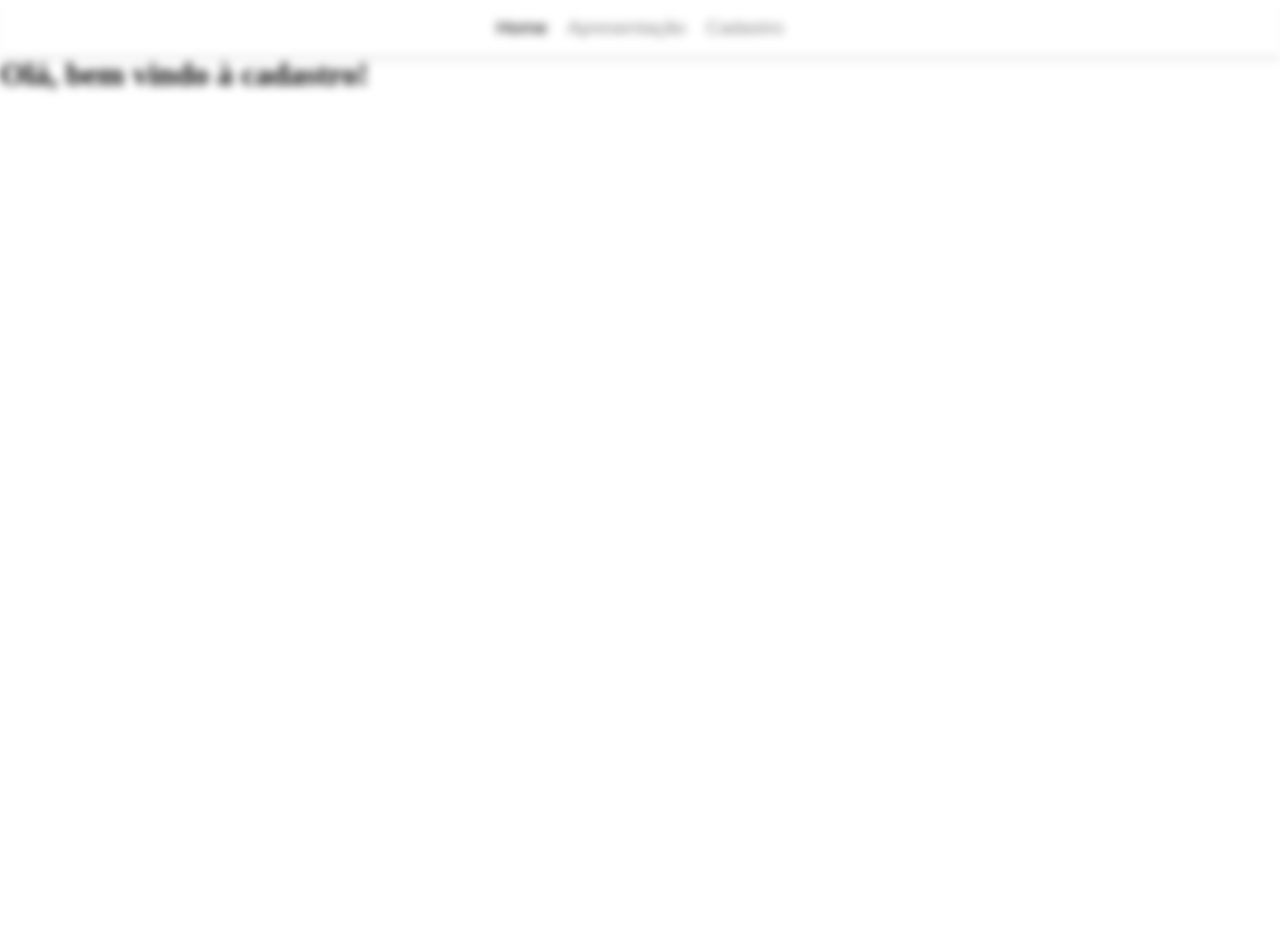
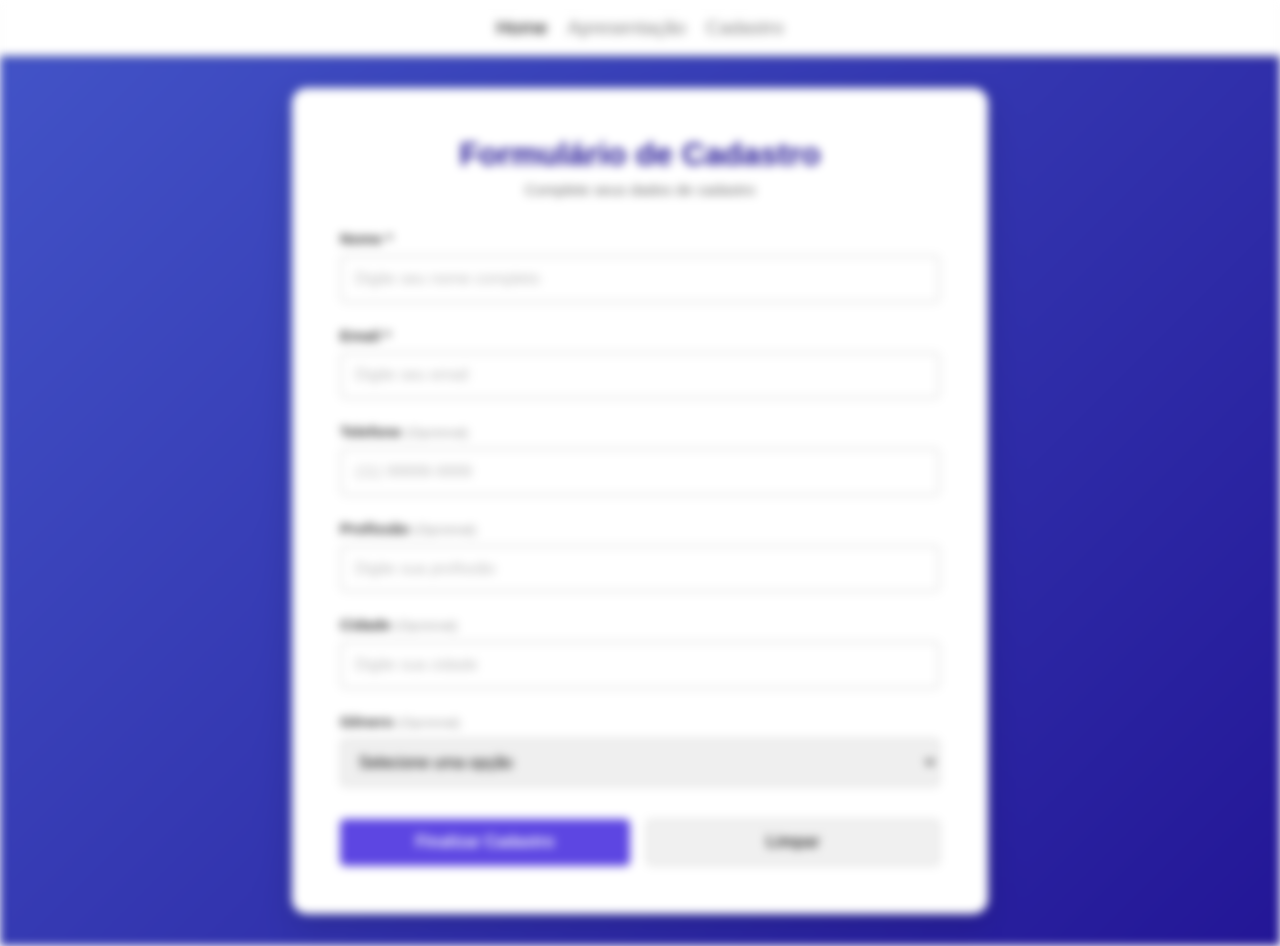
Before and after one commit to MatheusBarbosa-01/Login-google, a React (Vite) app: page /cadastro in a window 1280 px wide. Before the commit the page ends 800 px from the top, so only its background shows below. Built offline with nearby package versions, Linux system fonts and the light colour scheme.

Commit message:
Implementando o formulário de cadastro assim como o JSON das informações

```diff
--- /dev/null
+++ b/src/pages/Cadastro.css
@@ -0,0 +1,197 @@
+.cadastroContainer {
+  min-height: 90vh;
+  background: linear-gradient(135deg, #4253c7 0%, #231696 100%);
+  padding: 2rem;
+  display: flex;
+  flex-direction: column;
+  gap: 2rem;
+  align-items: center;
+  justify-content: center;
+  font-family: sans-serif;
+}
+
+.formularioCard {
+  background-color: white;
+  padding: 3rem;
+  border-radius: 15px;
+  box-shadow: 0 10px 30px rgba(0, 0, 0, 0.15);
+  max-width: 600px;
+  width: 100%;
+}
+
+.formularioCard h1 {
+  color: #231696;
+  text-align: center;
+  margin: 0 0 0.5rem 0;
+  font-size: 2rem;
+}
+
+.subtexto {
+  text-align: center;
+  color: #666;
+  margin-bottom: 2rem;
+  font-size: 0.95rem;
+}
+
+.grupoFormulario {
+  margin-bottom: 1.5rem;
+  display: flex;
+  flex-direction: column;
+}
+
+.grupoFormulario label {
+  margin-bottom: 0.5rem;
+  color: #333;
+  font-size: 0.95rem;
+}
+
+.opcional {
+  color: #999;
+  font-weight: normal;
+  font-size: 0.85rem;
+}
+
+.grupoFormulario input,
+.grupoFormulario select {
+  padding: 0.8rem;
+  border: 2px solid #e0e0e0;
+  border-radius: 5px;
+  font-size: 1rem;
+  font-family: sans-serif;
+  transition: 0.3s;
+}
+
+.grupoFormulario input:focus,
+.grupoFormulario select:focus {
+  outline: none;
+  border-color: #5d46e2;
+  box-shadow: 0 0 8px rgba(93, 70, 226, 0.2);
+}
+
+.grupoFormulario input::placeholder {
+  color: #bbb;
+}
+
+.botoes {
+  display: flex;
+  gap: 1rem;
+  margin-top: 2rem;
+  justify-content: center;
+}
+
+.botaoPrincipal,
+.botaoSecundario {
+  padding: 0.8rem 2rem;
+  border: none;
+  border-radius: 5px;
+  font-size: 1rem;
+  font-weight: bold;
+  cursor: pointer;
+  transition: 0.3s;
+}
+
+.botaoPrincipal {
+  background-color: #5d46e2;
+  color: white;
+  flex: 1;
+  max-width: 300px;
+}
+
+.botaoPrincipal:hover {
+  background-color: #4a35b8;
+  transform: translateY(-2px);
+  box-shadow: 0 5px 15px rgba(93, 70, 226, 0.3);
+}
+
+.botaoSecundario {
+  background-color: #f0f0f0;
+  color: #333;
+  flex: 1;
+  max-width: 300px;
+  border: 2px solid #e0e0e0;
+}
+
+.botaoSecundario:hover {
+  background-color: #e8e8e8;
+  border-color: #5d46e2;
+}
+
+.jsonCard {
+  background-color: white;
+  padding: 2rem;
+  border-radius: 15px;
+  box-shadow: 0 10px 30px rgba(0, 0, 0, 0.15);
+  max-width: 600px;
+  width: 100%;
+}
+
+.jsonCard h2 {
+  color: #231696;
+  margin: 0 0 0.5rem 0;
+  font-size: 1.5rem;
+  text-align: center;
+}
+
+.aviso {
+  text-align: center;
+  color: #666;
+  margin-bottom: 1rem;
+  font-size: 0.9rem;
+}
+
+.jsonDisplay {
+  background-color: #f5f5f5;
+  border: 2px solid #e0e0e0;
+  border-radius: 5px;
+  padding: 1.5rem;
+  overflow-x: auto;
+  font-size: 0.9rem;
+  line-height: 1.6;
+  color: #333;
+  margin: 1rem 0;
+  font-family: "Courier New", monospace;
+}
+
+.botaoCopiar {
+  width: 100%;
+  padding: 0.8rem;
+  background-color: #4CAF50;
+  color: white;
+  border: none;
+  border-radius: 5px;
+  font-size: 1rem;
+  font-weight: bold;
+  cursor: pointer;
+  transition: 0.3s;
+}
+
+.botaoCopiar:hover {
+  background-color: #45a049;
+  transform: translateY(-2px);
+  box-shadow: 0 5px 15px rgba(76, 175, 80, 0.3);
+}
+
+@media (max-width: 768px) {
+  .cadastroContainer {
+    padding: 1rem;
+    gap: 1rem;
+  }
+
+  .formularioCard,
+  .jsonCard {
+    padding: 2rem 1.5rem;
+  }
+
+  .formularioCard h1 {
+    font-size: 1.5rem;
+  }
+
+  .botoes {
+    flex-direction: column;
+  }
+
+  .botaoPrincipal,
+  .botaoSecundario {
+    max-width: 100%;
+  }
+}
--- a/src/pages/Cadastro.tsx
+++ b/src/pages/Cadastro.tsx
@@ -1,14 +1,183 @@
 import Nav from "../components/nav"
-
+import { useState, useEffect } from "react"
+import { useAuth } from "../contexts/useAuth"
+import "./Cadastro.css"
 
 function Cadastro() {
+  const { user } = useAuth()
+  const [nome, setNome] = useState("")
+  const [email, setEmail] = useState("")
+  const [telefone, setTelefone] = useState("")
+  const [profissao, setProfissao] = useState("")
+  const [cidade, setCidade] = useState("")
+  const [genero, setGenero] = useState("")
+  const [jsonGerado, setJsonGerado] = useState<string>("")
+
+  useEffect(() => {
+    if (user) {
+      setNome(user.name)
+      setEmail(user.email)
+    }
+  }, [user])
+
+  function gerarJSON() {
+    if (!nome.trim() || !email.trim()) {
+      alert("Por favor, preencha Nome e Email!")
+      return
+    }
+
+    const dadosUsuario = {
+      nome: nome,
+      email: email,
+      telefone: telefone || "Não informado",
+      profissao: profissao || "Não informado",
+      cidade: cidade || "Não informado",
+      genero: genero || "Não informado",
+      dataRegistro: new Date().toLocaleDateString("pt-BR"),
+    }
+
+    const jsonString = JSON.stringify(dadosUsuario, null, 2)
+    setJsonGerado(jsonString)
+  }
+
+  function limparFormulario() {
+    setNome(user?.name || "")
+    setEmail(user?.email || "")
+    setTelefone("")
+    setProfissao("")
+    setCidade("")
+    setGenero("")
+    setJsonGerado("")
+  }
 
   return (
     <>
-     <div>
-        <Nav />
-        <h1>Olá, bem vindo à cadastro!</h1>
-     </div>
+      <Nav />
+      <div className="cadastroContainer">
+        <div className="formularioCard">
+          <h1>Formulário de Cadastro</h1>
+          <p className="subtexto">Complete seus dados de cadastro</p>
+
+          <form onSubmit={(e) => {
+            e.preventDefault()
+            gerarJSON()
+          }}>
+            <div className="grupoFormulario">
+              <label htmlFor="nome">
+                <strong>Nome *</strong>
+              </label>
+              <input
+                id="nome"
+                type="text"
+                value={nome}
+                onChange={(e) => setNome(e.target.value)}
+                placeholder="Digite seu nome completo"
+                required
+              />
+            </div>
+
+            <div className="grupoFormulario">
+              <label htmlFor="email">
+                <strong>Email *</strong>
+              </label>
+              <input
+                id="email"
+                type="email"
+                value={email}
+                onChange={(e) => setEmail(e.target.value)}
+                placeholder="Digite seu email"
+                required
+              />
+            </div>
+
+            <div className="grupoFormulario">
+              <label htmlFor="telefone">
+                <strong>Telefone</strong> <span className="opcional">(Opcional)</span>
+              </label>
+              <input
+                id="telefone"
+                type="tel"
+                value={telefone}
+                onChange={(e) => setTelefone(e.target.value)}
+                placeholder="(11) 99999-9999"
+              />
+            </div>
+
+            <div className="grupoFormulario">
+              <label htmlFor="profissao">
+                <strong>Profissão</strong> <span className="opcional">(Opcional)</span>
+              </label>
+              <input
+                id="profissao"
+                type="text"
+                value={profissao}
+                onChange={(e) => setProfissao(e.target.value)}
+                placeholder="Digite sua profissão"
+              />
+            </div>
+
+            <div className="grupoFormulario">
+              <label htmlFor="cidade">
+                <strong>Cidade</strong> <span className="opcional">(Opcional)</span>
+              </label>
+              <input
+                id="cidade"
+                type="text"
+                value={cidade}
+                onChange={(e) => setCidade(e.target.value)}
+                placeholder="Digite sua cidade"
+              />
+            </div>
+
+            <div className="grupoFormulario">
+              <label htmlFor="genero">
+                <strong>Gênero</strong> <span className="opcional">(Opcional)</span>
+              </label>
+              <select
+                id="genero"
+                value={genero}
+                onChange={(e) => setGenero(e.target.value)}
+              >
+                <option value="">Selecione uma opção</option>
+                <option value="Masculino">Masculino</option>
+                <option value="Feminino">Feminino</option>
+                <option value="Outro">Outro</option>
+                <option value="Prefiro não informar">Prefiro não informar</option>
+              </select>
+            </div>
+
+            <div className="botoes">
+              <button type="submit" className="botaoPrincipal">
+                Finalizar Cadastro
+              </button>
+              <button
+                type="button"
+                className="botaoSecundario"
+                onClick={limparFormulario}
+              >
+                Limpar
+              </button>
+            </div>
+          </form>
+        </div>
+
+        {jsonGerado && (
+          <div className="jsonCard">
+            <h2>Dados em JSON</h2>
+            <p className="aviso">Validar os dados antes de confirmar:</p>
+            <pre className="jsonDisplay">{jsonGerado}</pre>
+            <button
+              className="botaoCopiar"
+              onClick={() => {
+                navigator.clipboard.writeText(jsonGerado)
+                alert("JSON copiado para a área de transferência!")
+              }}
+            >
+              Copiar JSON
+            </button>
+          </div>
+        )}
+      </div>
     </>
   )
 }
```
